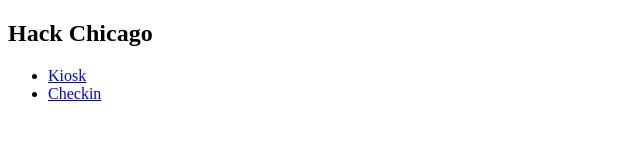
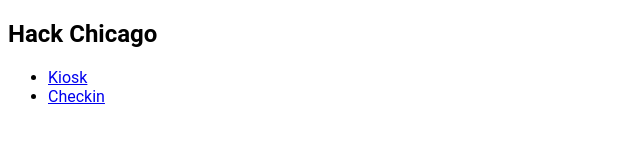
Before and after one commit to zanedb/hackchicago-internals, a website: page public/index.html in a window 1280 px wide. Shown: the full height of the page, 0-640 px from the left. Drawn offline with Linux system fonts and the light colour scheme.

Commit message:
Use Roboto font

```diff
--- a/public/css/style.css
+++ b/public/css/style.css
@@ -1,3 +1,10 @@
+/* FONTS */
+@import url('../fonts/Roboto.ttf');
+
+body {
+  font-family: 'Roboto', sans-serif;
+}
+
 #hex {
   width: 25rem;
   height: auto;
```
Also changed, not shown: public/fonts/Roboto.ttf (added).
